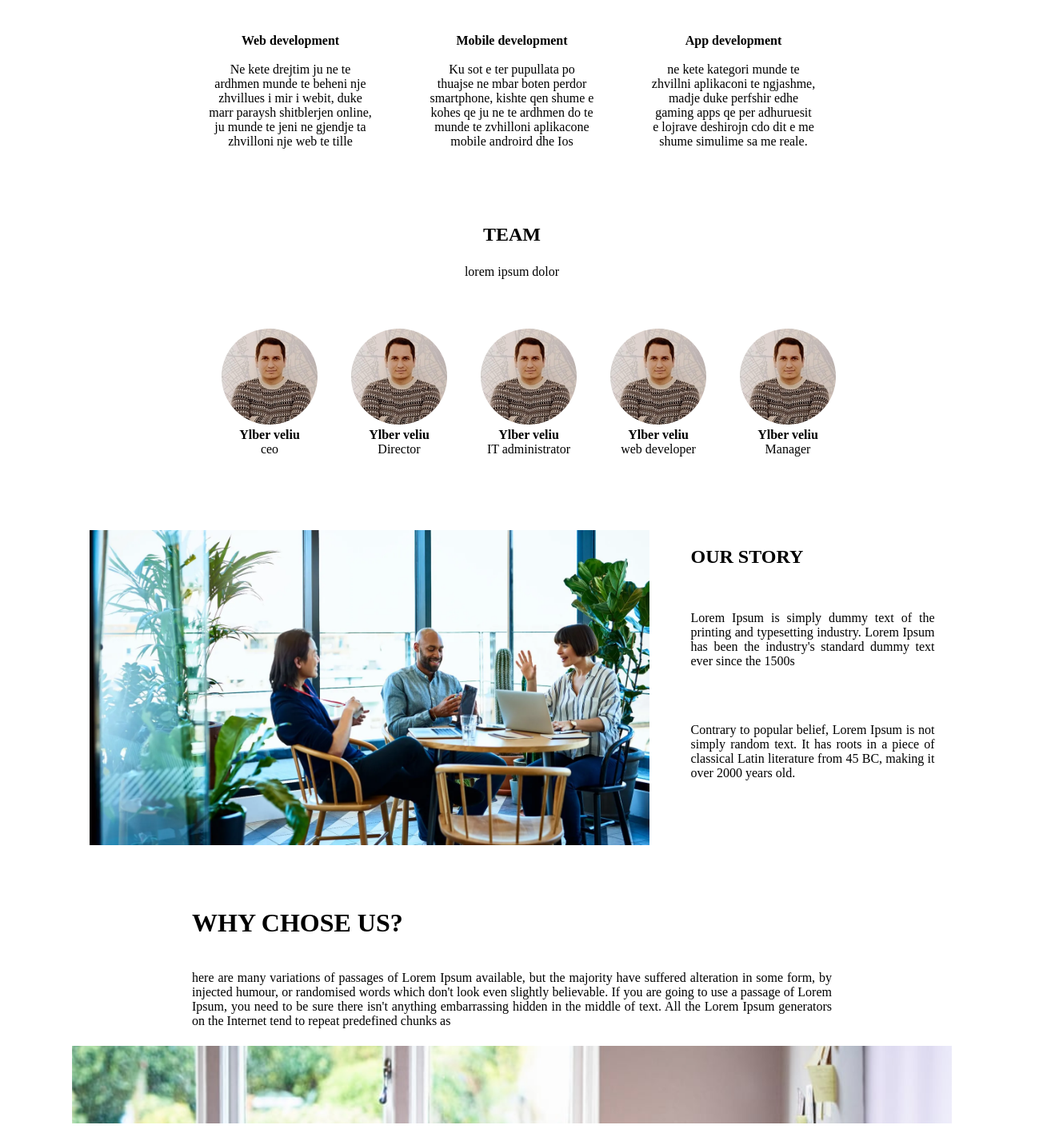
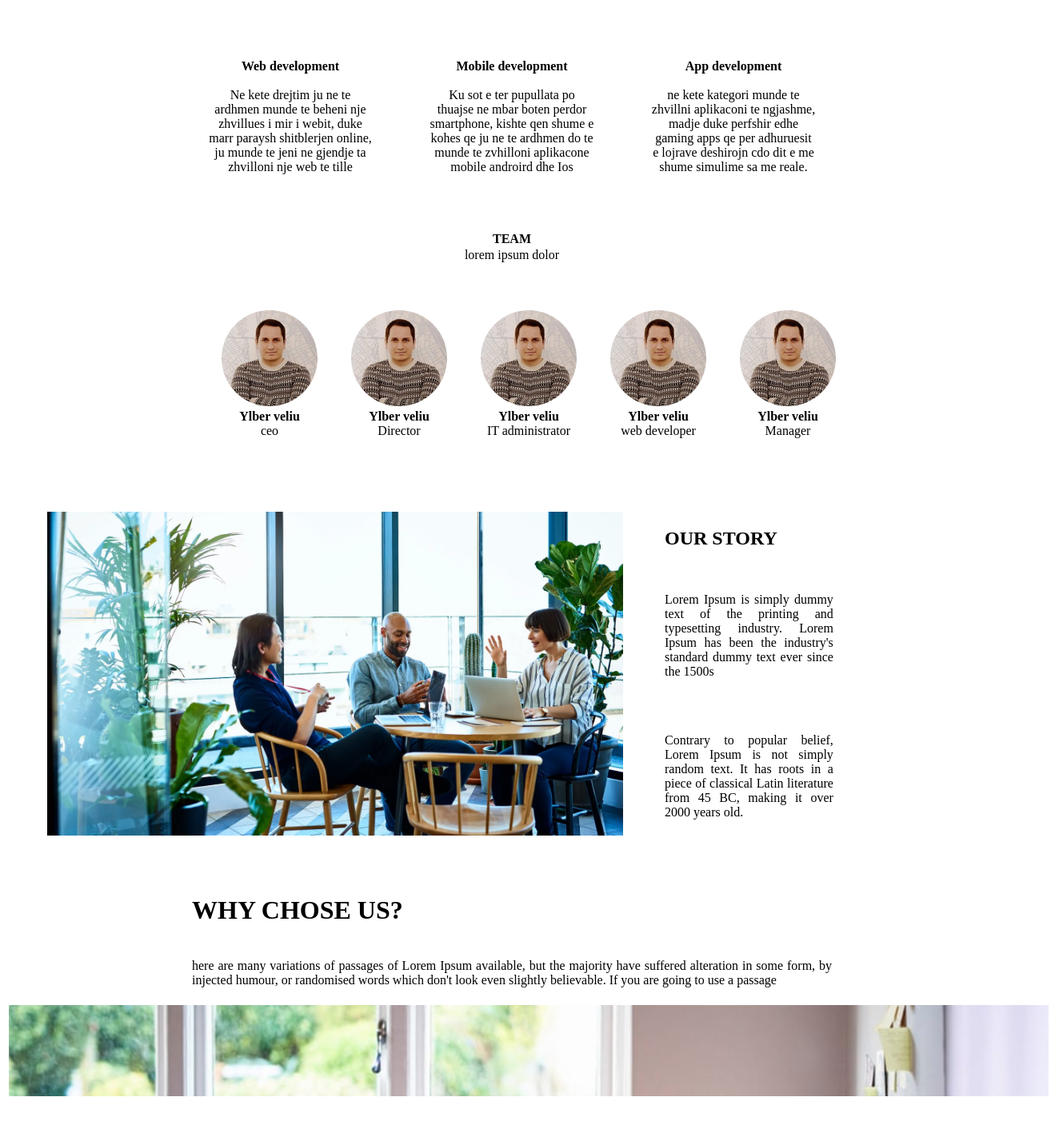
Before and after one commit to agimsherifi/Projekti-HTML5-Agim-Sherifi, a plain HTML site: page Index.html in a window 1280 px wide. Shown: the part 841-2258 px from the top of the page at 80% size, 1314 px wide, since content can reach past the window. After the commit the page ends 2227 px from the top, so only its background shows below. Drawn offline with Linux system fonts and the light colour scheme.

Commit message:
Rregullimi i margjinave te textit

```diff
--- a/Index.html
+++ b/Index.html
@@ -12,12 +12,13 @@
           text-align: center;
         }
       </style>
-    <table width:"900" align="center"">
+    <table width="1300" align="center"">
         <tr>
             <td>
-                <table cellspacing="70" cellpading="70" >
+                <table width="800" align="center" cellpading="30" >
                     <tr>
-                        <td> <img src="assets/img/logo.png" width="150" alt="per programera">
+                        <td valign="left">
+                            <img src="assets/img/logo.png"  width="150" alt="per programera"> &nbsp;
 
                     </td>
                     <td> HOME </td>
@@ -32,7 +33,7 @@
         </tr>
                 <table align="center">
                 <td>
-                    <img src="assets/img/slider.jpg" alt="ballina">
+                    <img src="assets/img/slider.jpg" width="1300"alt="ballina">
                 </td>
                 </table>
                 <table cellspacing="70" cellpading="70" align="center">
@@ -55,17 +56,17 @@
                            </td>
                     </tr>
                 </table>
-                <table class="center" align="center" >
+                <table cellspacing="0" cellpading="0" class="center" align="center" >
                     <tr>
-                        <td>
-                                <h2>
-                                    TEAM
-                                </h2>
-                                <tr>
-                                    <td class="center">
-                                        lorem ipsum dolor
-                                    </td>
-                                </tr>
+                                <th><b>TEAM</b></th>
+
+
+                        <tr valign="top">
+                                <td>
+                                    lorem ipsum dolor
+                                </td>
+                            </tr>
+
 
                         </td>
                     </tr>
@@ -124,20 +125,23 @@
                 </table>
                 <table cellspacing="50" cellpading="70" align="center">
                     <tr>
-                    <td>
-                        <img src="assets/img/team.webp" class="left" width="700" alt="ekipa">
+                    <td width="450" >
+                        <img src="assets/img/team.webp" style="float:left" width="720"   alt="ekipa">
 
                     </td>
-                    <td  valign="top" width="305">
+                    <td  valign="top" width="285">
                         <h2>OUR STORY</h2>
                         <br>
+
                         <p align="justify">Lorem Ipsum is simply dummy text of the printing and typesetting industry.
                             Lorem Ipsum has been the industry's standard dummy text ever since the 1500s</p>
 
                         <br><br>
                         <p align="justify"> Contrary to popular belief, Lorem Ipsum is not simply random text.
                             It has roots in a piece of classical Latin literature from 45 BC, making it over 2000 years old.  </p>
+                        <td width="200">
 
+                        </td>
 
                     </td>
                     </tr>
@@ -153,8 +157,7 @@
                                         <p align="justify"> here are many variations of passages of Lorem Ipsum available,
                                             but the majority have suffered alteration in some form, by injected humour,
                                             or randomised words which don't look even slightly believable. If you are going to use a passage
-                                            of Lorem Ipsum, you need to be sure there isn't anything embarrassing hidden in the middle of text.
-                                             All the Lorem Ipsum generators on the Internet tend to repeat predefined chunks as</p>
+                                            </p>
                                     </td>
                                 </tr>
 
@@ -165,8 +168,8 @@
                 </table>
 <table align="center">
     <tr>
-        <td width="1000" align="center">
-            <img width="1100" src="assets/img/footer.png"
+        <td width="1300" align="center">
+            <img width="1300" src="assets/img/footer.png"
         </td>
     </tr>
 </table>
```
